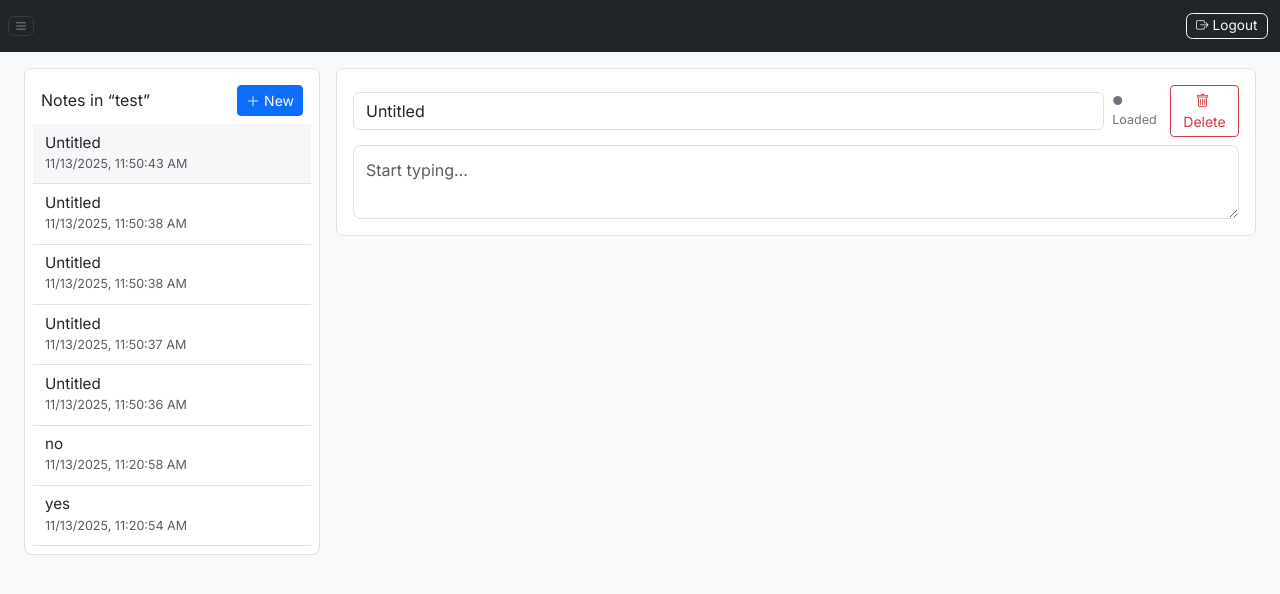
After one commit to JoelLovesKFC/PWA-AT1, a Flask app: page /workspaces/1 in a window 1280 px wide. The commit adds this page. Shown: the top 594 px of the page. Run offline with Flask 3, Linux system fonts and the light colour scheme; a user stored in the database is signed in; data comes from the database, SQL or seed files in the repository; both versions use the stored data as it was after the commit; some libraries are stand-ins or nearby versions.

Commit message:
workplace note featuure added its like word doc

```diff
--- a/main.py
+++ b/main.py
@@ -45,14 +45,19 @@ class Note(db.Model):
     title = db.Column(db.String(100), nullable=False)
     content = db.Column(db.Text, nullable=False)
     date_created = db.Column(db.DateTime, nullable=False, default=datetime.utcnow)
+    updated_at = db.Column(db.DateTime, nullable=False, default=datetime.utcnow, onupdate=datetime.utcnow)
     user_id = db.Column(db.Integer, db.ForeignKey('user.id'), nullable=False)
+    # note can live inside a workspace
+    workspace_id = db.Column(db.Integer, db.ForeignKey('workspace.id'), nullable=True)
 
     def to_dict(self):
         return {
             'id': self.id,
             'title': self.title,
             'content': self.content,
-            'date_created': self.date_created.isoformat()
+            'date_created': self.date_created.isoformat(),
+            'updated_at': self.updated_at.isoformat() if self.updated_at else None,
+            'workspace_id': self.workspace_id
         }
 
     def __repr__(self):
@@ -70,6 +75,11 @@ User.workspaces = db.relationship(
     'Workspace', backref='owner', lazy=True, cascade="all, delete-orphan"
 )
 
+# Reverse relation for notes on a workspace
+Workspace.notes = db.relationship(
+    'Note', backref='workspace', lazy=True, cascade="all, delete-orphan"
+)
+
 
 class PasswordResetToken(db.Model):
     id = db.Column(db.Integer, primary_key=True)
@@ -85,7 +95,6 @@ STATUS_CHOICES = {"todo", "in_progress", "done"}
 
 
 def canonical_status(value: str | None) -> str | None:
-    """Map many possible inputs to our canonical values: todo / in_progress / done."""
     s = (value or "").strip().lower()
     if s in ("todo", "to do", "to_do"):
         return "todo"
@@ -142,6 +151,16 @@ def home():
 @app.route('/register', methods=['GET'])
 def register_page():
     return render_template("register.html")
+
+
+# workspace detail page (notes editor lives here)
+@app.route("/workspaces/<int:ws_id>")
+@login_required_page
+def workspace_detail(ws_id):
+    ws = Workspace.query.get_or_404(ws_id)
+    if ws.user_id != session["user_id"]:
+        return "Forbidden", 403
+    return render_template("workspace.html", ws=ws)
 
 
 # ----------------- AUTH API -----------------
@@ -270,10 +289,9 @@ def api_update_profile_basic():
 @app.route("/api/tasks", methods=["GET"])
 @login_required_page
 def list_tasks():
+    """Single GET handler (duplicate removed)."""
     user_id = session["user_id"]
-    # optional filter: accepts 'todo', 'in_progress', 'done' or the older labels
-    raw = request.args.get("status")
-    st = canonical_status(raw)
+    st = canonical_status(request.args.get("status"))
     q = Task.query.filter_by(user_id=user_id)
     if st in STATUS_CHOICES:
         q = q.filter(Task.status == st)
@@ -298,27 +316,30 @@ def list_tasks():
 def create_task():
     data = request.get_json() or {}
     title = (data.get("title") or "").strip()
-    description = (data.get("description") or "").strip()
-    due_date_str = (data.get("due_date") or "").strip()
-    status = canonical_status(data.get("status"))  # may be None
+    status = canonical_status(data.get("status"))
 
     if not title:
         return jsonify({"status": "error", "message": "Title is required."}), 400
 
-    if status not in STATUS_CHOICES:
-        # back-compat: derive from completed flag; else default todo
-        status = "done" if bool(data.get("completed")) else "todo"
+    # strict status check
+    if not status:
+        return jsonify({
+            "status": "error",
+            "field": "status",
+            "message": "Please select a status for the task."
+        }), 400
 
     due_date = None
-    if due_date_str:
+    dd = (data.get("due_date") or "").strip()
+    if dd:
         try:
-            due_date = datetime.strptime(due_date_str, "%Y-%m-%d").date()
+            due_date = datetime.strptime(dd, "%Y-%m-%d").date()
         except ValueError:
             return jsonify({"status": "error", "message": "Invalid date format. Use YYYY-MM-DD."}), 400
 
     task = Task(
         title=title,
-        description=description or None,
+        description=(data.get("description") or "").strip() or None,
         due_date=due_date,
         status=status,
         completed=(status == "done"),
@@ -346,8 +367,7 @@ def update_task(task_id):
         task.title = title
 
     if "description" in data:
-        desc = (data.get("description") or "").strip()
-        task.description = desc or None
+        task.description = (data.get("description") or "").strip() or None
 
     if "due_date" in data:
         dd = (data.get("due_date") or "").strip()
@@ -361,8 +381,12 @@ def update_task(task_id):
 
     if "status" in data:
         st = canonical_status(data.get("status"))
-        if st not in STATUS_CHOICES:
-            return jsonify({"status": "error", "message": "Invalid status."}), 400
+        if not st:
+            return jsonify({
+                "status": "error",
+                "field": "status",
+                "message": "Please select a valid status."
+            }), 400
         task.status = st
         task.completed = (st == "done")
 
@@ -404,6 +428,80 @@ def bulk_delete_tasks():
     return jsonify({"status": "success", "deleted": deleted}), 200
 
 
+# ----------------- WORKSPACE NOTES API -----------------
+def _ensure_ws_ownership(ws_id: int):
+    ws = Workspace.query.get_or_404(ws_id)
+    if ws.user_id != session["user_id"]:
+        return None
+    return ws
+
+
+@csrf.exempt
+@app.route("/api/workspaces/<int:ws_id>/notes", methods=["GET"])
+@login_required_page
+def api_ws_notes_list(ws_id):
+    ws = _ensure_ws_ownership(ws_id)
+    if ws is None:
+        return jsonify({"status": "error"}), 403
+    notes = (
+        Note.query.filter_by(user_id=session["user_id"], workspace_id=ws_id)
+        .order_by(Note.updated_at.desc())
+        .all()
+    )
+    return jsonify([n.to_dict() for n in notes]), 200
+
+
+@csrf.exempt
+@app.route("/api/workspaces/<int:ws_id>/notes", methods=["POST"])
+@login_required_page
+def api_ws_notes_create(ws_id):
+    ws = _ensure_ws_ownership(ws_id)
+    if ws is None:
+        return jsonify({"status": "error"}), 403
+    data = request.get_json() or {}
+    title = (data.get("title") or "Untitled").strip()
+    content = (data.get("content") or "").strip()
+    note = Note(title=title, content=content, user_id=session["user_id"], workspace_id=ws_id)
+    db.session.add(note)
+    db.session.commit()
+    return jsonify(note.to_dict()), 201
+
+
+@csrf.exempt
+@app.route("/api/workspaces/<int:ws_id>/notes/<int:note_id>", methods=["PUT"])
+@login_required_page
+def api_ws_notes_update(ws_id, note_id):
+    ws = _ensure_ws_ownership(ws_id)
+    if ws is None:
+        return jsonify({"status": "error"}), 403
+    note = Note.query.get_or_404(note_id)
+    if note.user_id != session["user_id"] or note.workspace_id != ws_id:
+        return jsonify({"status": "error"}), 403
+
+    data = request.get_json() or {}
+    if "title" in data:
+        note.title = (data.get("title") or "").strip() or "Untitled"
+    if "content" in data:
+        note.content = (data.get("content") or "")
+    db.session.commit()
+    return jsonify({"status": "success"}), 200
+
+
+@csrf.exempt
+@app.route("/api/workspaces/<int:ws_id>/notes/<int:note_id>", methods=["DELETE"])
+@login_required_page
+def api_ws_notes_delete(ws_id, note_id):
+    ws = _ensure_ws_ownership(ws_id)
+    if ws is None:
+        return jsonify({"status": "error"}), 403
+    note = Note.query.get_or_404(note_id)
+    if note.user_id != session["user_id"] or note.workspace_id != ws_id:
+        return jsonify({"status": "error"}), 403
+    db.session.delete(note)
+    db.session.commit()
+    return jsonify({"status": "success"}), 200
+
+
 # ----------------- OTHER ROUTES -----------------
 @app.route("/logout")
 def logout():
@@ -428,7 +526,7 @@ def change_password_page():
 def api_change_password():
     data = request.get_json() or {}
     current_password = data.get("current_password", "")
-    new_password     = data.get("new_password", "")
+    new_password = data.get("new_password", "")
     confirm_password = data.get("confirm_password", "")
 
     if not all([current_password, new_password, confirm_password]):
@@ -513,21 +611,29 @@ with app.app_context():
     db.create_all()
     # best-effort add/normalize columns for SQLite if table already existed
     try:
-        cols = {row[1] for row in db.session.execute(text("PRAGMA table_info(task)")).all()}
-        if "status" not in cols:
+        # task table
+        cols_task = {row[1] for row in db.session.execute(text("PRAGMA table_info(task)")).all()}
+        if "status" not in cols_task:
             db.session.execute(text("ALTER TABLE task ADD COLUMN status VARCHAR(20) NOT NULL DEFAULT 'todo'"))
             db.session.commit()
-            # upgrade any completed=1 rows to status='done'
             db.session.execute(text("UPDATE task SET status='done' WHERE completed=1"))
             db.session.commit()
         else:
-            # normalize any old string values to canonical
             db.session.execute(text("UPDATE task SET status='todo' WHERE status IN ('To Do','to do','to_do','')"))
             db.session.execute(text("UPDATE task SET status='in_progress' WHERE status IN ('In Progress','in progress','in_progress')"))
             db.session.execute(text("UPDATE task SET status='done' WHERE status IN ('Done','done','completed')"))
             db.session.commit()
-        if "completed" not in cols:
+        if "completed" not in cols_task:
             db.session.execute(text("ALTER TABLE task ADD COLUMN completed BOOLEAN NOT NULL DEFAULT 0"))
+            db.session.commit()
+
+        # note table
+        cols_note = {row[1] for row in db.session.execute(text("PRAGMA table_info(note)")).all()}
+        if "workspace_id" not in cols_note:
+            db.session.execute(text("ALTER TABLE note ADD COLUMN workspace_id INTEGER"))
+            db.session.commit()
+        if "updated_at" not in cols_note:
+            db.session.execute(text("ALTER TABLE note ADD COLUMN updated_at DATETIME"))
             db.session.commit()
     except Exception:
         pass
--- /dev/null
+++ b/static/js/workspace_notes.js
@@ -0,0 +1,152 @@
+(() => {
+    const root = document.getElementById('wsRoot');
+    if (!root) return;
+
+    const WS_ID = Number(root.dataset.wsId);
+    const CSRF = root.dataset.csrf;
+
+    const listEl = document.getElementById('notesList');
+    const newBtn = document.getElementById('newNoteBtn');
+    const delBtn = document.getElementById('deleteNoteBtn');
+    const titleEl = document.getElementById('noteTitle');
+    const bodyEl = document.getElementById('noteBody');
+    const stateEl = document.getElementById('saveState');
+
+    let notes = [];
+    let currentId = null;
+    let dirty = false;
+    let autosaveTimer = null;
+    let debounceTimer = null;
+
+    function setState(text, colorClass = 'text-secondary') {
+        stateEl.className = 'ms-auto small ' + colorClass;
+        stateEl.innerHTML = `<span class="status-dot">●</span> ${text}`;
+    }
+
+    function escapeHtml(s) {
+        return (s || '').replace(/[&<>"']/g, m => ({
+            '&': '&amp;', '<': '&lt;', '>': '&gt;', '"': '&quot;', '\'': '&#39;'
+        }[m]));
+    }
+
+    function renderList() {
+        if (!notes.length) {
+            listEl.innerHTML = `<div class="p-3 text-secondary small">No notes yet.</div>`;
+            return;
+        }
+        listEl.innerHTML = notes.map(n => `
+      <div class="note-item ${n.id === currentId ? 'active' : ''}" data-id="${n.id}">
+        <h6>${escapeHtml(n.title || 'Untitled')}</h6>
+        <small>${n.updated_at ? new Date(n.updated_at).toLocaleString() : ''}</small>
+      </div>
+    `).join('');
+
+        listEl.querySelectorAll('.note-item').forEach(el => {
+            el.addEventListener('click', () => openNote(Number(el.dataset.id)));
+        });
+    }
+
+    function openNote(id) {
+        const n = notes.find(x => x.id === id);
+        if (!n) return;
+        currentId = id;
+        titleEl.value = n.title || '';
+        bodyEl.value = n.content || '';
+        dirty = false;
+        delBtn.classList.remove('d-none');
+        renderList();
+        setState('Loaded');
+    }
+
+    async function loadNotes() {
+        const res = await fetch(`/api/workspaces/${WS_ID}/notes`);
+        notes = await res.json();
+        renderList();
+        if (notes.length && currentId === null) openNote(notes[0].id);
+    }
+
+    async function createNote() {
+        if (dirty) await saveNow();
+        const res = await fetch(`/api/workspaces/${WS_ID}/notes`, {
+            method: 'POST',
+            headers: { 'Content-Type': 'application/json', 'X-CSRFToken': CSRF },
+            body: JSON.stringify({ title: 'Untitled', content: '' })
+        });
+        const n = await res.json();
+        notes.unshift(n);
+        openNote(n.id);
+    }
+
+    async function deleteNote() {
+        if (!currentId) return;
+        if (!confirm('Delete this note?')) return;
+        await fetch(`/api/workspaces/${WS_ID}/notes/${currentId}`, {
+            method: 'DELETE',
+            headers: { 'X-CSRFToken': CSRF }
+        });
+        notes = notes.filter(n => n.id !== currentId);
+        currentId = null;
+        titleEl.value = '';
+        bodyEl.value = '';
+        dirty = false;
+        delBtn.classList.add('d-none');
+        renderList();
+        if (notes.length) openNote(notes[0].id);
+    }
+
+    async function saveNow() {
+        if (!currentId || !dirty) return;
+        setState('Saving…', 'text-warning');
+        const payload = { title: (titleEl.value || '').trim() || 'Untitled', content: bodyEl.value || '' };
+        const res = await fetch(`/api/workspaces/${WS_ID}/notes/${currentId}`, {
+            method: 'PUT',
+            headers: { 'Content-Type': 'application/json', 'X-CSRFToken': CSRF },
+            body: JSON.stringify(payload)
+        });
+        if (res.ok) {
+            const n = notes.find(x => x.id === currentId);
+            if (n) {
+                n.title = payload.title;
+                n.content = payload.content;
+                n.updated_at = new Date().toISOString();
+            }
+            renderList();
+            dirty = false;
+            setState('Saved', 'text-success');
+        } else {
+            setState('Save failed', 'text-danger');
+        }
+    }
+
+    function markDirty() {
+        dirty = true;
+        setState('Unsaved changes', 'text-warning');
+        clearTimeout(debounceTimer);
+        debounceTimer = setTimeout(saveNow, 1500);
+    }
+
+    function startAutosave() {
+        clearInterval(autosaveTimer);
+        autosaveTimer = setInterval(saveNow, 60 * 1000);
+    }
+
+    // wire up
+    newBtn.addEventListener('click', createNote);
+    delBtn.addEventListener('click', deleteNote);
+    titleEl.addEventListener('input', markDirty);
+    bodyEl.addEventListener('input', markDirty);
+
+    // best effort save on unload
+    window.addEventListener('beforeunload', () => {
+        if (!currentId || !dirty || !navigator.sendBeacon) return;
+        const payload = JSON.stringify({
+            title: (titleEl.value || '').trim() || 'Untitled',
+            content: bodyEl.value || ''
+        });
+        const blob = new Blob([payload], { type: 'application/json' });
+        navigator.sendBeacon(`/api/workspaces/${WS_ID}/notes/${currentId}`, blob);
+    });
+
+    loadNotes();
+    startAutosave();
+})();
--- a/static/js/workspaces.js
+++ b/static/js/workspaces.js
@@ -76,8 +76,8 @@
         const li = document.createElement('li');
         li.className = 'nav-item d-flex align-items-center';
         li.innerHTML = `
-          <a href="#" class="nav-link flex-grow-1 d-flex align-items-center" data-ws-id="${ws.id}">
-            <i class="bi bi-kanban"></i><span class="ms-1 text-truncate">${ws.name}</span>
+          <a href="/workspaces/${ws.id}" class="nav-link flex-grow-1 d-flex align-items-center" data-ws-id="${ws.id}">
+            <i class="bi bi-kanban"></i><span class="ms-1 text-truncate">${escapeHtml(ws.name)}</span>
           </a>
           <div class="dropend ms-1">
             <button class="btn btn-sm btn-dark" data-bs-toggle="dropdown" aria-expanded="false">
@@ -167,6 +167,8 @@
     }
   });
 
+  function escapeHtml(s) { return (s || '').replace(/[&<>"']/g, m => ({ '&': '&amp;', '<': '&lt;', '>': '&gt;', '"': '&quot;' }[m])) }
+
   ensureModals();
   wireForms();
   renderList();
--- /dev/null
+++ b/templates/workspace.html
@@ -0,0 +1,99 @@
+{% extends "base.html" %}
+{% block title %}Workspace • {{ ws.name }}{% endblock %}
+
+{% block head_extra %}
+<meta name="csrf-token" content="{{ csrf_token() }}">
+<style>
+    .ws-wrap {
+        margin-top: 1rem
+    }
+
+    .ws-card {
+        background: #fff;
+        border: 1px solid var(--bs-border-color);
+        border-radius: .5rem
+    }
+
+    .notes-list {
+        max-height: calc(100vh - 180px);
+        overflow: auto
+    }
+
+    .note-item {
+        padding: .6rem .75rem;
+        border-bottom: 1px solid var(--bs-border-color);
+        cursor: pointer
+    }
+
+    .note-item.active {
+        background: #f6f7f9
+    }
+
+    .note-item h6 {
+        margin: 0;
+        font-size: .95rem
+    }
+
+    .note-item small {
+        color: var(--bs-secondary-color)
+    }
+
+    .editor-header {
+        display: flex;
+        gap: .5rem;
+        align-items: center
+    }
+
+    .editor-title {
+        font-size: 1rem
+    }
+
+    .editor-area {
+        min-height: 55vh;
+        border: 1px solid var(--bs-border-color);
+        border-radius: .5rem;
+        padding: .75rem
+    }
+
+    .status-dot {
+        font-size: .75rem
+    }
+</style>
+{% endblock %}
+
+{% block content %}
+<div class="container-fluid ws-wrap" id="wsRoot" data-ws-id="{{ ws.id }}" data-csrf="{{ csrf_token() }}">
+    <div class="row g-3">
+        <div class="col-12 col-lg-3">
+            <div class="ws-card p-2">
+                <div class="d-flex justify-content-between align-items-center px-2 py-2">
+                    <h2 class="h6 mb-0">Notes in “{{ ws.name }}”</h2>
+                    <button id="newNoteBtn" class="btn btn-sm btn-primary">
+                        <i class="bi bi-plus-lg me-1"></i>New
+                    </button>
+                </div>
+                <div id="notesList" class="notes-list"></div>
+            </div>
+        </div>
+
+        <div class="col-12 col-lg-9">
+            <div class="ws-card p-3">
+                <div class="editor-header mb-2">
+                    <input id="noteTitle" class="form-control editor-title" placeholder="Untitled">
+                    <div class="ms-auto small text-secondary" id="saveState">
+                        <span class="status-dot">●</span> Idle
+                    </div>
+                    <button id="deleteNoteBtn" class="btn btn-sm btn-outline-danger d-none">
+                        <i class="bi bi-trash me-1"></i>Delete
+                    </button>
+                </div>
+                <textarea id="noteBody" class="form-control editor-area" placeholder="Start typing…"></textarea>
+            </div>
+        </div>
+    </div>
+</div>
+{% endblock %}
+
+{% block scripts_extra %}
+<script src="{{ url_for('static', filename='js/workspace_notes.js') }}"></script>
+{% endblock %}
```
Also changed, not shown: static/js/tasks.js (+17 -14 lines), templates/task.html (+3 -8 lines), instance/site.db.
